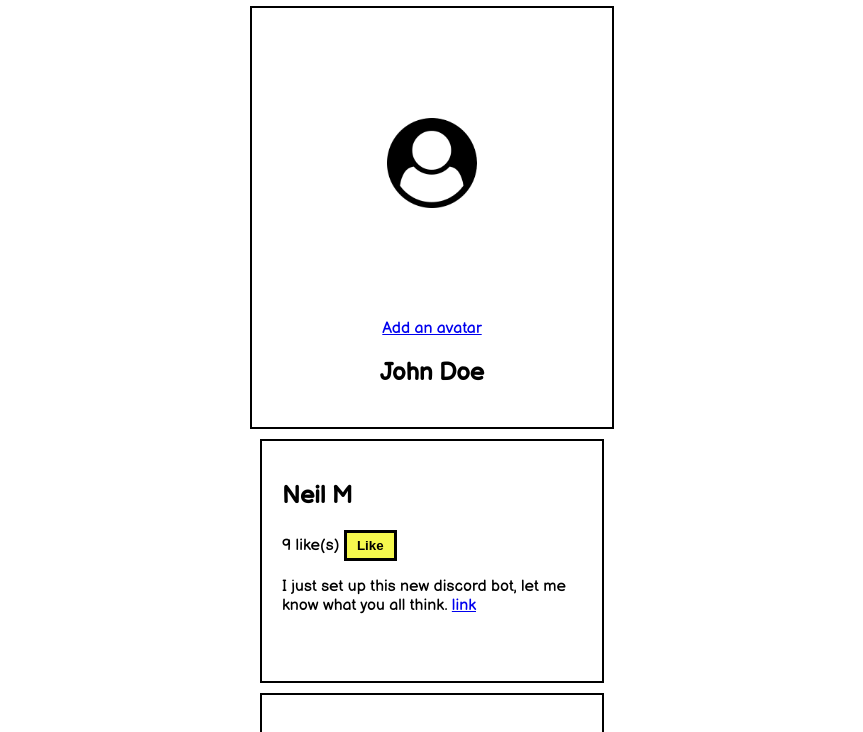
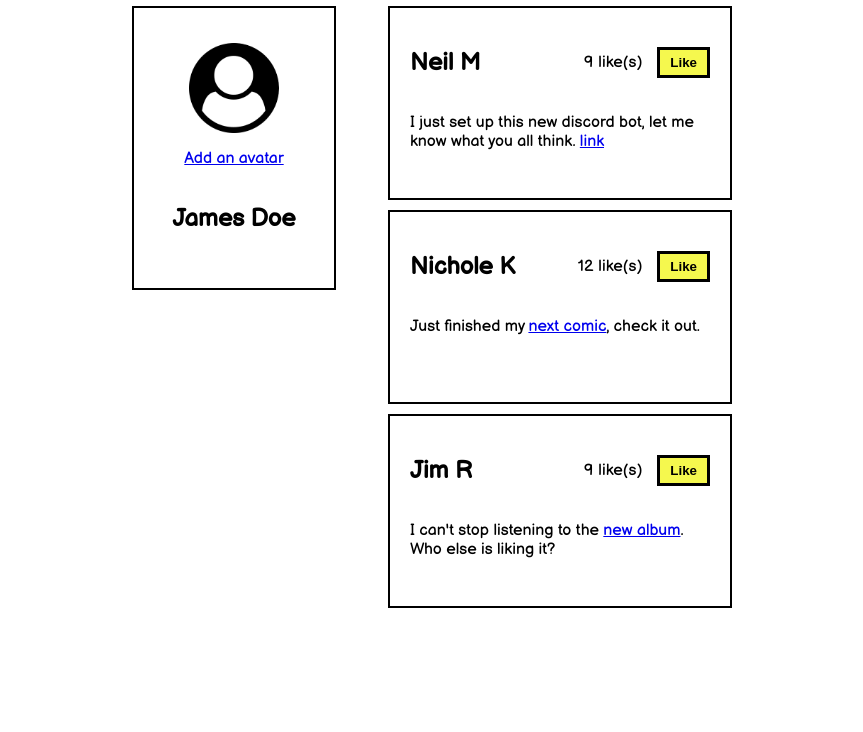
Before and after one commit to Lisdeymar/Likes-Project-PractCore, a plain HTML site: page index.html in a window 1280 px wide. Shown: the part 164-896 px from the top of the page, without its empty margins (208-1071 px from the left). Drawn offline with Linux system fonts and the light colour scheme; a web font is replaced by a local one.

Commit message:
3er commit

```diff
--- a/CSS/styles.css
+++ b/CSS/styles.css
@@ -9,36 +9,61 @@ body{
 }
 .network{
     color: white;
-    margin-left: 10px;
+    margin-left: 15px;
 }
 .header {
-    width: 800px;
+    width: 600px;
     height: 80px;
     background-color: black;
 }
-
-.tarjeta {
-    padding: 20px;
-    border: 2px solid black;
-    text-align: center;
+.cuerpogeneral{
+    display: flex;
+    flex-direction: row;
+    justify-content: space-between;
+    width: 600px;
+}
+.perfilgeneral {
+    margin-right: 10px;
 }
 
-.avatar {
+.perfil{
+    width: 200px;
+    height: 280px;
+    border: 2px solid black;
+    display:flex;
+    flex-direction: column;
+    align-items: center;
+    justify-content: center;
+}
+.avatarimg {
     height: 90px;
-    margin: 90px;
-}
-
-.likebut{
-    background-color: rgba(245, 248, 73, 0.973);
-    font-weight: bold;
-    padding: 5px 10px;
-    border: 3px solid black;
+    width: 90px;
 }
 
 .caja{
     border: 2px solid black;
     padding: 20px;
     width: 300px;
-    height: 200px;
-    margin: 10px;
+    height: 150px;
+    margin-bottom: 10px;
 }
+.top{
+    display: flex;
+    flex-direction: row;
+    justify-content: space-between;
+    align-items: center;
+}
+.prueba{
+    display: flex;
+    align-items: center;
+}
+.botonLike{
+    background-color: rgba(245, 248, 73, 0.973);
+    font-weight: bold;
+    padding: 5px 10px;
+    border: 3px solid black;
+}
+.numeroin{
+    margin-right: 15px;
+    margin-left: 5px;
+}
--- a/JS/index.js
+++ b/JS/index.js
@@ -1,14 +1,6 @@
-console.log("page loading...");
-
-// index     0  1   2
-let likes = [9, 12, 9];
-let spans = [
-    document.querySelector("#caja-1"),
-    document.querySelector("#caja-2"),
-    document.querySelector("#caja-3")
-];
-
-function like(id) {
-    likes[id]++;
-    spans[id].innerHTML = likes[id] + "like(s)";
+function actualizalike( botonLike) {
+    let divLike = botonLike.closest( '.prueba' ).querySelector( '.likes');
+    let num = Number( divLike.innerText );
+    num ++;
+    divLike.innerText = num;
 }
--- a/index.html
+++ b/index.html
@@ -4,7 +4,7 @@
         <meta charset="UTF-8">
         <meta http-equiv="X-UA-Compatible" content="IE=edge">
         <meta name="viewport" content="width=device-width, initial-scale=1.0">
-        <title>Dojonary</title>
+        <title>likes-project</title>
         <link rel="preconnect" href="https://fonts.googleapis.com">
         <link rel="preconnect" href="https://fonts.gstatic.com" crossorigin>
         <link href="https://fonts.googleapis.com/css2?family=Balsamiq+Sans&family=Moon+Dance&display=swap" rel="stylesheet">
@@ -17,44 +17,65 @@
             </div>
             <h1 class="Feed">Your Feed</h1>
             <div class="cuerpogeneral">
-                <div class="cuerpo">
-                    <div class="tarjeta">
+                <div class="perfilgeneral">
                     <div class="perfil">
-                            <img src="./imagenes/user-circle.png" alt="photo perfil" class="avatar">
+                        <img src="./imagenes/user-circle.png" alt="photo perfil" class="avatarimg">
                         <p><a href="#">Add an avatar</a></p>
-                            <h2>John Doe</h2>
+                        <h2>James Doe</h2>
                     </div>
                 </div>
-                    <div class="cajasgral">
+                <div class="cajasgeneral">
                     <div class="caja">
-                            <div class="superiornombre">
+                        <div class="top">
                             <h2>Neil M</h2>
+                            <div class=prueba>
                                 <div class="likes">
-                                    <span id="post">9 like(s)</span>
-                                    <button class="likebut" onclick="like(0)">Like</button>
+                                    9
+                                </div>
+                                <span class="numeroin">like(s)</span>
+                                <div class="agregaLike">
+                                    <button class="botonLike" onclick="actualizalike(this)">
+                                        Like
+                                    </button>
+                                </div>
                             </div>
                         </div>
                         <p>I just set up this new discord bot, let me know what you all think. <a href="#">link</a></p>
                     </div>
                     <div class="caja">
-                            <div class="superiornombre">
+                        <div class="top">
                             <h2>Nichole K</h2>
+                            <div class=prueba>
                                 <div class="likes">
-                                    <span id="post">12 like(s)</span>
-                                    <button class="likebut" onclick="like(0)">Like</button>
+                                    12
+                                </div>
+                                <span class="numeroin">like(s)</span>
+                                <div class="agregaLike">
+                                    <button class="botonLike" onclick="actualizalike(this)">
+                                        Like
+                                    </button>
+                                </div>
                             </div>
                         </div>
                         <p>Just finished my <a href="#">next comic</a>, check it out.</p>
                     </div>
                     <div class="caja">
-                            <div class="superiornombre">
+                        <div class="top">
                             <h2>Jim R</h2>
+                            <div class=prueba>
                                 <div class="likes">
-                                    <span id="post">9 like(s)</span>
-                                    <button class="likebut" onclick="like(0)">Like</button>
+                                    9
+                                </div>
+                                <span class="numeroin">like(s)</span>
+                                <div class="agregaLike">
+                                    <button class="botonLike" onclick="actualizalike(this)">
+                                        Like
+                                    </button>
                                 </div>
                             </div>
-                            <p>I can't stop listening to the <a href="#">new album</a>. Who else is liking it?</p>                        </div>
+                        </div>
+                        <p>I can't stop listening to the <a href="#">new album</a>. Who else is liking it?</p>
+                    </div>
             </div>
         </div>
         <script src="./JS/index.js"></script>
```
Lines whose indentation alone changed are shown as unchanged.
